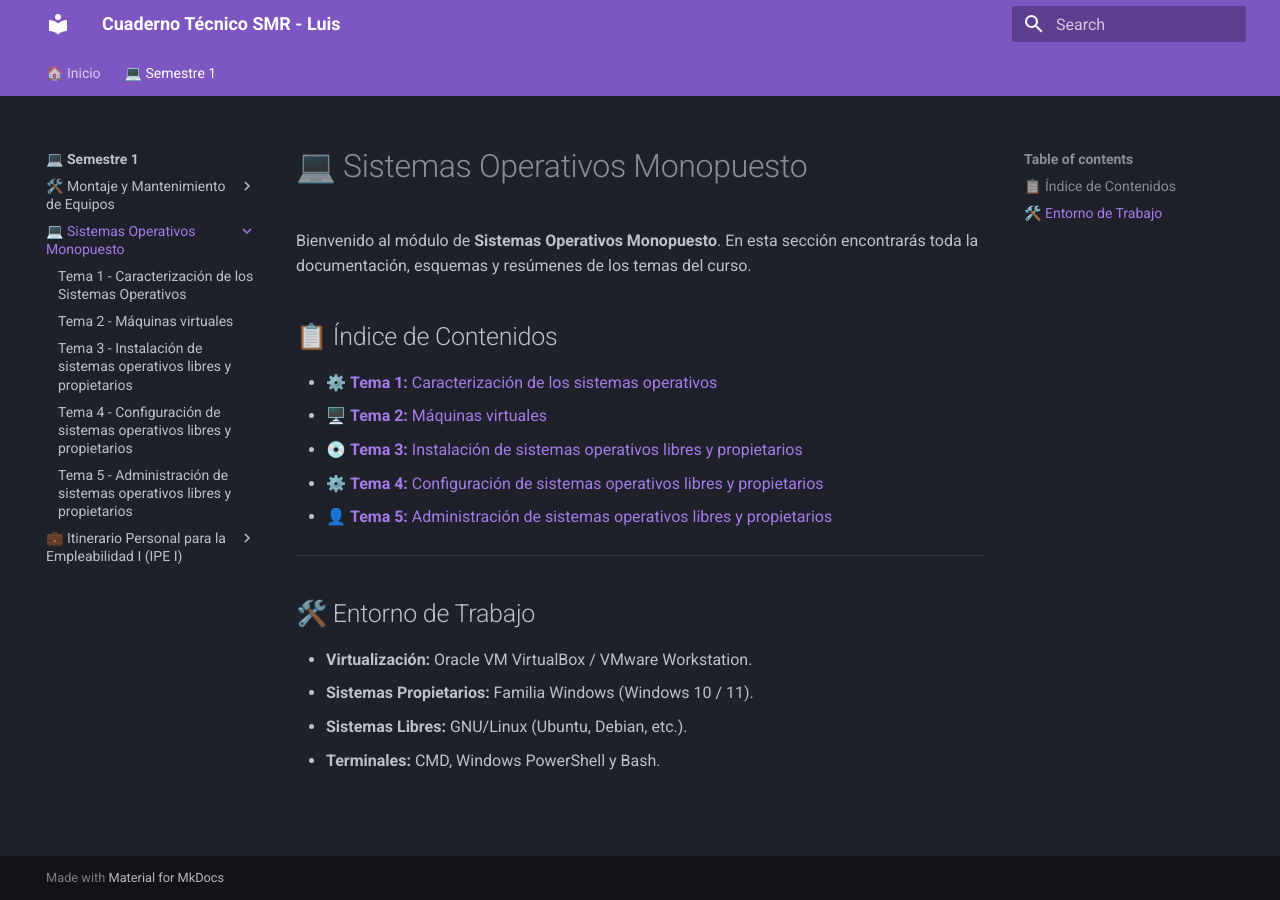
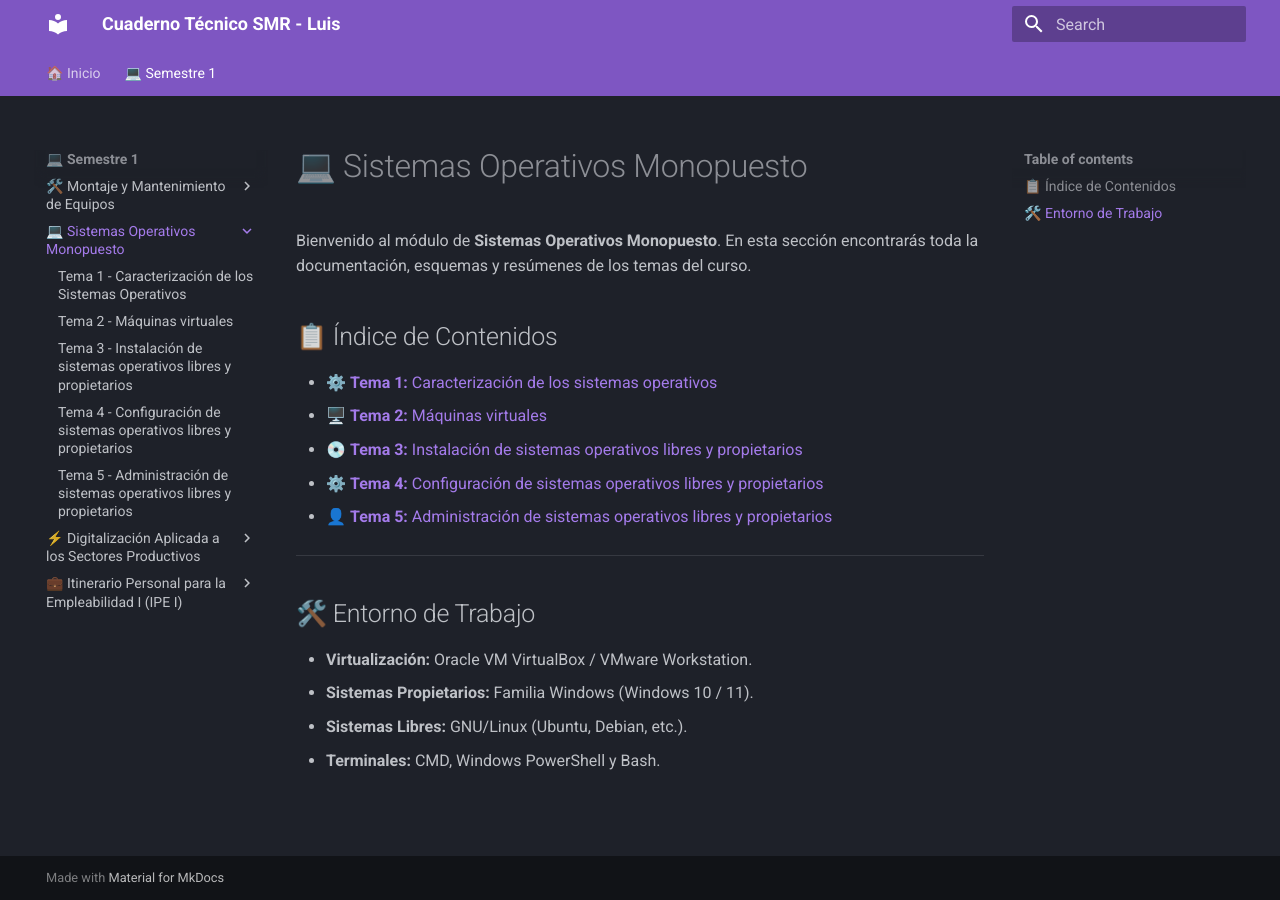
Before and after one commit to Beamspark/SMR-Apuntes, an MkDocs documentation site: the page built from docs/sistemas/index.md, in a window 1280 px wide. Built offline with MkDocs 1.6.1 and Material for MkDocs 9.7.7, drawn with Linux system fonts in a browser that asks for light colours; some of the changed lines change nothing that is shown.

Commit message:
Update mkdocs.yml

```diff
--- a/mkdocs.yml
+++ b/mkdocs.yml
@@ -50,7 +50,13 @@
           - Tema 3 - Instalación de sistemas operativos libres y propietarios: sistemas/tema-3.md
           - Tema 4 - Configuración de sistemas operativos libres y propietarios: sistemas/tema-4.md
           - Tema 5 - Administración de sistemas operativos libres y propietarios: sistemas/tema-5.md
-      - Digitalización Aplicada a los Sectores Productivos: digitalizacion/index.md
+      - ⚡ Digitalización Aplicada a los Sectores Productivos:
+          - digitalizacion/index.md
+          - Tema 1 - Relación entre digitalización y sostenibilidad: digitalizacion/tema-1.md
+          - Tema 2 - Cuarta Revolución Industrial: digitalizacion/tema-2.md
+          - Tema 3 - Cloud y sistemas conectados: digitalizacion/tema-3.md
+          - Tema 4 - Características de los sistemas de producción: digitalizacion/tema-4.md
+          - Tema 5 - Planes de transformación: digitalizacion/tema-5.md
       - 💼 Itinerario Personal para la Empleabilidad I (IPE I):
           - itinerario/index.md
           - Tema 1 - Sector productivo: itinerario/tema-1.md
```
